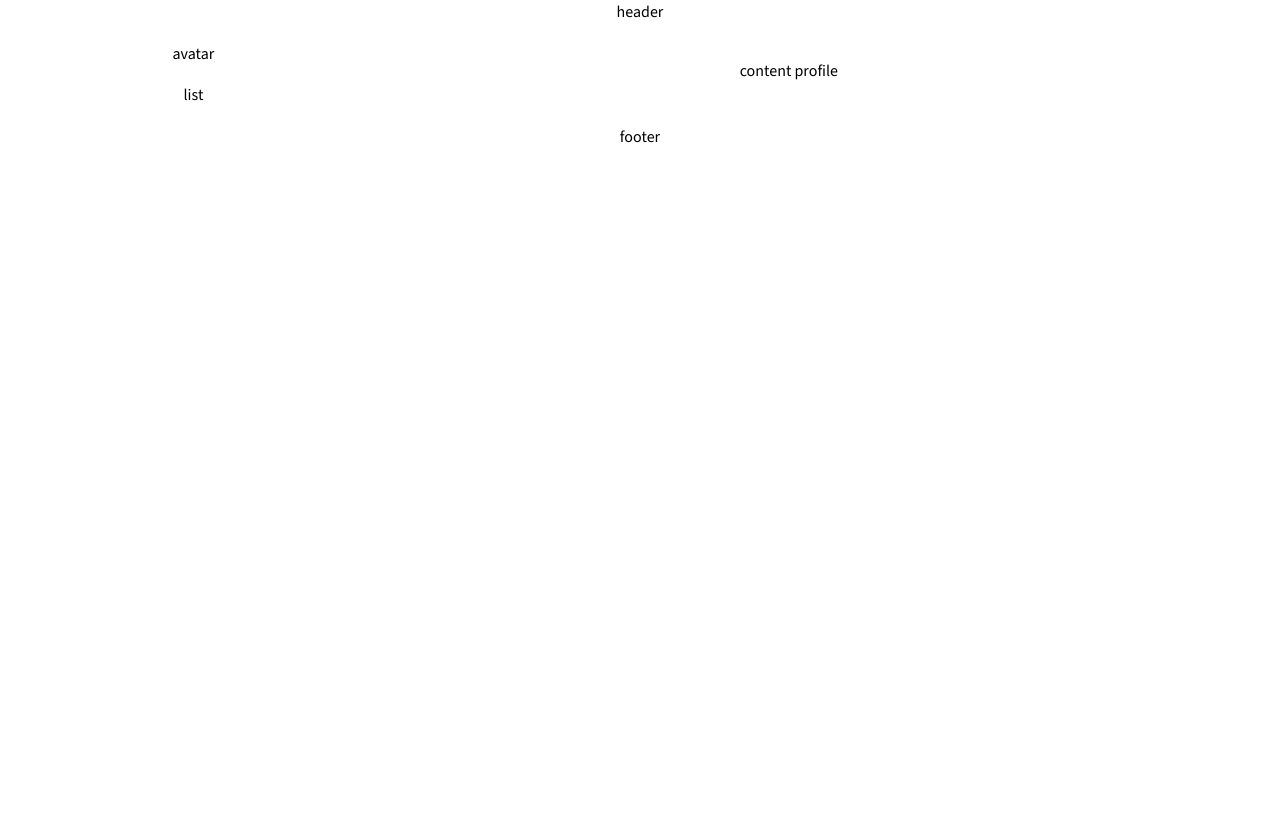
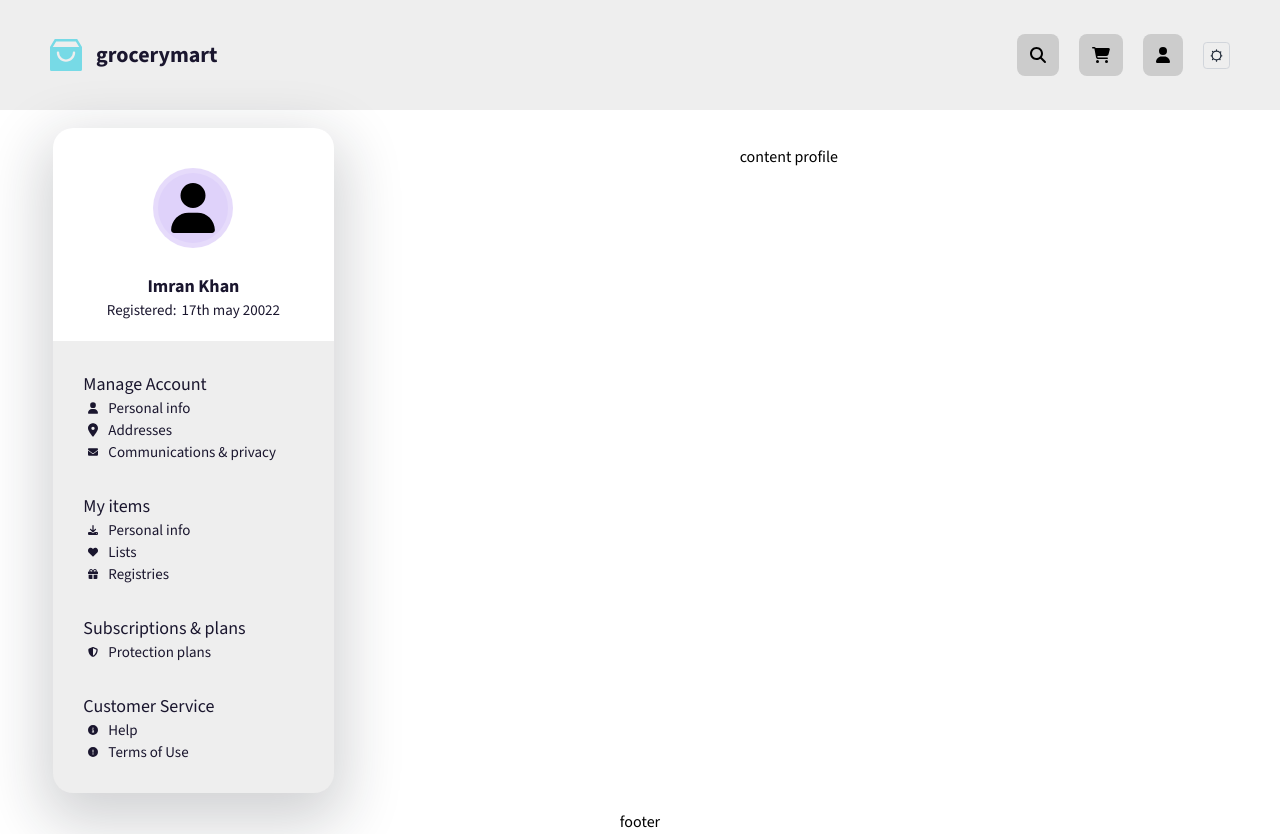
Before and after one commit to devthuan/shop_coffee_cnpm, a React (Create React App) app in the folder front-end/: page /profile in a window 1280 px wide. Before the commit the page ends 800 px from the top, so only its background shows below. Built offline with nearby package versions, Linux system fonts and the light colour scheme.

Commit message:
sidebar Profile

```diff
--- a/front-end/src/Layouts/DefaultLayout/ContentHome/contentHome.jsx
+++ b/front-end/src/Layouts/DefaultLayout/ContentHome/contentHome.jsx
@@ -4,6 +4,8 @@ import icon_under from '~/assets/images/icon_img_main.svg'
 import icon_2 from '~/assets/images/icon_2.png'
 import icon_3 from '~/assets/images/icon_3.png'
 import img_product from '~/assets/images/img_product.png'
+import { FontAwesomeIcon } from "@fortawesome/react-fontawesome";
+import { faFilter } from "@fortawesome/free-solid-svg-icons";
 
 const cx = classNames.bind(styles)
 function ContentHome() {
@@ -23,7 +25,7 @@ function ContentHome() {
             <div className={cx('info_product_title')}>Total LavAzza 1320</div>
             <div className={cx('info_product_filter')}>
                 <p className={cx('info_product_filter_title')}>filter</p>
-                <img src="s"/>
+                <FontAwesomeIcon icon={faFilter} className={cx('filter')}/>
             </div>
         </div>
         <ul className={cx('list_product')}>
--- /dev/null
+++ b/front-end/src/Layouts/DefaultLayout/FilterHome/filterHome.jsx
@@ -0,0 +1,10 @@
+import classNames from "classnames/bind";
+import styles from "./FilterHome.module.scss"
+
+const cx = classNames.bind(styles)
+
+function FilterHome() {
+    return ( <></> );
+}
+
+export default FilterHome;
--- a/front-end/src/Layouts/DefaultLayout/SideBarHome/SidebarHome.module.scss
+++ b/front-end/src/Layouts/DefaultLayout/SideBarHome/SidebarHome.module.scss
@@ -1,9 +1,19 @@
+@keyframes changeColor {
+  0% {
+      background-color: var(--primary-color-background-1)
+  }
+
+  100% {
+      background-color: #77DAE6;
+  }
+}
 .wrapper {
   display: flex;
   flex-direction: column;
   align-items: start;
   justify-content: center;
 }
+
 
 .item {
   display: flex;
@@ -19,7 +29,7 @@
 }
 
 .item:hover {
-  background-color: var(--primary-color-hover);
+  animation: changeColor 2s forwards;
   cursor: pointer;
 }
 
--- a/front-end/src/Layouts/ProfileLayout/ProfileLayout.jsx
+++ b/front-end/src/Layouts/ProfileLayout/ProfileLayout.jsx
@@ -1,5 +1,7 @@
 import classNames from "classnames/bind";
 import styles from "./ProfileLayout.module.scss";
+import Header from "~/Layouts/components/Header/Header";
+import ProfileSidebar from "~/Layouts/ProfileLayout/ProfileSidebar/profileSidebar";
 
 
 const cx = classNames.bind(styles);
@@ -7,7 +9,7 @@ const cx = classNames.bind(styles);
 function ProfileLayout({children}) {
   return (
     <div className={cx("max-w-[1280px] mx-auto text-center")}>
-      <div className={cx("mb-7")}>header</div>
+      <div className={cx("mb-7")}><Header/></div>
       <div className={cx("md:hidden grid lg:grid-cols-1 my-5")}>search</div>
 
       <div
@@ -16,8 +18,7 @@ function ProfileLayout({children}) {
         )}
       >
         <div className="lg:col-span-3 grid gap-y-7">
-          <div className="">avatar</div>
-          <div className="">list</div>
+          <ProfileSidebar/>
         </div>
         <div className="lg:col-span-9 p-7">{children}</div>
       </div>
--- /dev/null
+++ b/front-end/src/Layouts/ProfileLayout/ProfileSidebar/ProfileSidebar.module.scss
@@ -0,0 +1,99 @@
+.wrapper {
+    background-color: var(--primary-color-background-1);
+    border-radius: 20px;
+    box-shadow: 0px 20px 60px 10px rgba(23, 28, 40, 0.20);
+}
+
+.avatar {
+    border-radius: 20px 20px 0px 0px;
+    width: 100%;
+    display: flex;
+    align-items: center;
+    justify-content: center;
+    background-color: var(--primary-color-background-2);
+}
+
+.avatar_content {
+    padding: 40px 0 20px;
+}
+
+.img_user {
+    background-color: #DFD2FA;
+    width: 50px;
+    height: 50px;
+    padding: 10px;
+    border-radius: 116px;
+    border: 5px solid rgba(255, 255, 255, 0.20);
+}
+
+.name_user {
+    color: var(--primary-color-text);
+    text-align: center;
+    font-size: 18px;
+    font-weight: 700;
+    line-height: 26px;
+    margin-top: 20px;
+}
+
+.register_login {
+    display: flex;
+}
+
+.register_login_text,
+.register_login_date {
+    color: var(--primary-color-text);
+    font-size: 15px;
+    font-weight: 500;
+    line-height: 22px;
+}
+
+.register_login_text {
+    margin-right: 5px;
+}
+
+.list {
+    display: flex;
+    align-items: center;
+    justify-content: flex-start;
+    margin: 30px;
+}
+
+.list_container {
+    display: flex;
+    flex-direction: column;
+    gap: 30px;
+}
+
+.list_item {
+    display: flex;
+    flex-direction: column;
+    gap: 12px;
+}
+
+.list_item_container {
+    color: var(--primary-color-text);
+    font-size: 18px;
+    font-weight: 500;
+    line-height: 26px;
+    display: flex;
+    align-items: flex-start;
+    flex-direction: column;
+
+}
+.list_item_item {
+    display: flex;
+    align-items: center;
+    justify-content: center;
+    gap: 10px;
+    margin-left: 5px;
+}
+.item_icon {
+    width: 10px;
+    height: 14px;
+}
+.item_text{
+    color: var(--primary-color-text);
+    font-size: 15px;
+    font-weight: 400;
+    line-height: 22px;
+}
--- /dev/null
+++ b/front-end/src/Layouts/ProfileLayout/ProfileSidebar/profileSidebar.jsx
@@ -0,0 +1,89 @@
+import classNames from "classnames/bind";
+import styles from "./ProfileSidebar.module.scss"
+import { FontAwesomeIcon } from "@fortawesome/react-fontawesome";
+import { faCircle, faCircleExclamation, faCircleInfo, faDownload, faEnvelope, faGift, faHeart, faInfo, faLocation, faLocationDot, faSchoolCircleExclamation, faShield, faShieldHalved, faUser } from "@fortawesome/free-solid-svg-icons";
+
+const cx = classNames.bind(styles)
+
+function ProfileSidebar() {
+
+    const [imgUser, setImgUser] = []
+
+    return (<div className={cx("wrapper")}>
+        <div className={cx("avatar")}>
+            <div className={cx("avatar_content")}>
+                {imgUser ? <img src={imgUser} className={cx("img_user")} /> : <FontAwesomeIcon icon={faUser} className={cx("img_user")} />}
+                <div className={cx("name_user")}>Imran Khan</div>
+                <div className={cx("register_login")}>
+                    <div className={cx("register_login_text")}>Registered:</div>
+                    <div className={cx("register_login_date")}>17th may 20022</div>
+                </div>
+            </div>
+        </div>
+        <div className={cx("list")}>
+            <ul className={cx("list_container")}>
+                <li className={cx("list_item")}>
+                    <ul className={cx("list_item_container")}>
+                        Manage Account
+                        <li className={cx("list_item_item")}>
+                            <FontAwesomeIcon icon={faUser} className={cx("item_icon")} />
+                            <div className={cx("item_text")}>Personal info</div>
+                        </li>
+                        <li className={cx("list_item_item")}>
+                            <FontAwesomeIcon icon={faLocationDot} className={cx("item_icon")} />
+                            <div className={cx("item_text")}>Addresses</div>
+                        </li>
+                        <li className={cx("list_item_item")}>
+                            <FontAwesomeIcon icon={faEnvelope} className={cx("item_icon")} />
+                            <div className={cx("item_text")}>Communications & privacy</div>
+                        </li>
+                    </ul>
+                </li>
+
+                <li className={cx("list_item")}>
+                    <ul className={cx("list_item_container")}>
+                        My items
+                        <li className={cx("list_item_item")}>
+                            <FontAwesomeIcon icon={faDownload} className={cx("item_icon")} />
+                            <div className={cx("item_text")}>Personal info</div>
+                        </li>
+                        <li className={cx("list_item_item")}>
+                            <FontAwesomeIcon icon={faHeart} className={cx("item_icon")} />
+                            <div className={cx("item_text")}> Lists</div>
+                        </li>
+                        <li className={cx("list_item_item")}>
+                            <FontAwesomeIcon icon={faGift} className={cx("item_icon")} />
+                            <div className={cx("item_text")}>Registries</div>
+                        </li>
+                    </ul>
+                </li>
+
+                <li className={cx("list_item")}>
+                    <ul className={cx("list_item_container")}>
+                        Subscriptions & plans
+                        <li className={cx("list_item_item")}>
+                            <FontAwesomeIcon icon={faShieldHalved} className={cx("item_icon")} />
+                            <div className={cx("item_text")}>Protection plans</div>
+                        </li>
+                    </ul>
+                </li>
+
+                <li className={cx("list_item")}>
+                    <ul className={cx("list_item_container")}>
+                        Customer Service
+                        <li className={cx("list_item_item")}>
+                            <FontAwesomeIcon icon={faCircleInfo} className={cx("item_icon")} />
+                            <div className={cx("item_text")}>Help</div>
+                        </li>
+                        <li className={cx("list_item_item")}>
+                            <FontAwesomeIcon icon={faCircleExclamation} className={cx("item_icon")} />
+                            <div className={cx("item_text")}>Terms of Use</div>
+                        </li>
+                    </ul>
+                </li>
+            </ul>
+        </div>
+    </div>);
+}
+
+export default ProfileSidebar;
--- a/front-end/src/Layouts/components/Header/Header.jsx
+++ b/front-end/src/Layouts/components/Header/Header.jsx
@@ -27,7 +27,7 @@ function Header() {
   }
   return (
     <header className={cx("wrapper", "sm:h-[110px] h-[82px]")}>
-      {sideBarHeader && <div className={cx("sidebarheader")}><SideBarHeader handleClickToggle={handleClickToggle} /></div>}
+      {sideBarHeader && <div className={cx("sidebarheader" , "sm:hidden")}><SideBarHeader handleClickToggle={handleClickToggle} /></div>}
       {toggleSearch && <InputSearch handleCLickSearch={handleCLickSearch} />}
       <div className={cx("container")}>
         <FontAwesomeIcon icon={faBars} className={cx("icon_bars", "sm:hidden")} onClick={handleClickToggle} />
--- a/front-end/src/Layouts/components/Header/InputSearch/InputSearch.module.scss
+++ b/front-end/src/Layouts/components/Header/InputSearch/InputSearch.module.scss
@@ -31,6 +31,7 @@
   height: 100%;
   right: 0;
   bottom: -12px;
+  outline: none;
 }
 
 .icon_search {
--- a/front-end/src/Layouts/components/Header/SideBarHeader/SideBarHeader.jsx
+++ b/front-end/src/Layouts/components/Header/SideBarHeader/SideBarHeader.jsx
@@ -11,6 +11,7 @@ function SideBarHeader({handleClickToggle}) {
         <div  className={cx("wrapper")} onClick={handleClickToggle}/>
         <div className={cx("container")}>
             <FontAwesomeIcon icon={faArrowLeft} onClick={handleClickToggle} className={cx("color_icon")}/>
+            <input type="text" className={cx("search")} placeholder="search"/>
             <Link to={'/cart'} className={cx("btn_cart")}>
               <FontAwesomeIcon icon={faCartShopping} className={cx("color_icon")}/>
               <div className={cx("text_card")}>Card</div>
--- a/front-end/src/Layouts/components/Header/SideBarHeader/SideBarHeader.module.scss
+++ b/front-end/src/Layouts/components/Header/SideBarHeader/SideBarHeader.module.scss
@@ -39,3 +39,14 @@
     line-height: 22px;
     cursor: pointer;
 }
+.search {
+   background-color: var(--primary-color-background-2);
+   border-bottom: 1px solid #000;
+   outline: none;
+   color: var(--primary-color-text);
+   width: 100%;
+
+}
+.search::placeholder{
+    color: var(--primary-color-text);
+}
```
Also changed, not shown: front-end/src/Layouts/DefaultLayout/ContentHome/ContentHome.module.scss (+109 -80 lines), front-end/src/Layouts/DefaultLayout/FilterHome/FilterHome.module.scss (added).
